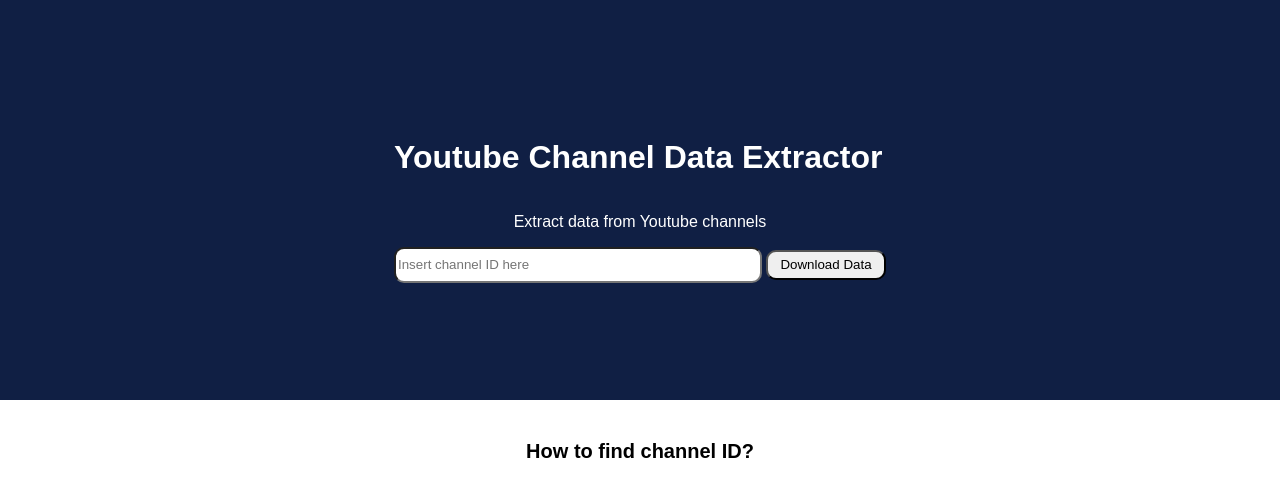
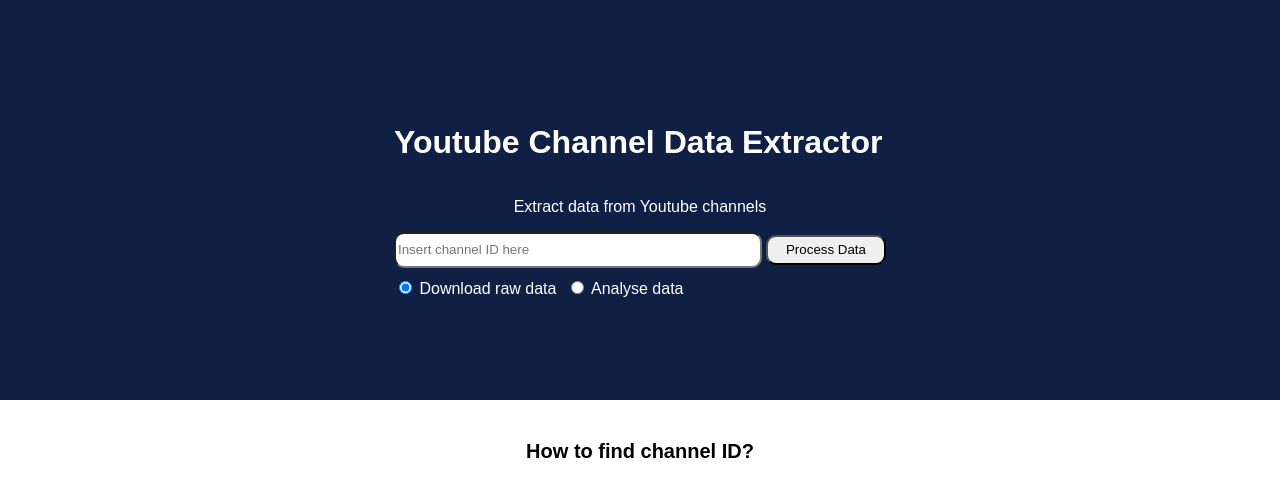
Before and after one commit to gabrieltsferreira/YTChannelDataExtractor, a Flask app: page / in a window 1280 px wide. Shown: the top 496 px of the page. Run offline with Flask 3, Linux system fonts and the light colour scheme.

Commit message:
Added download an analysis option

```diff
--- a/static/css/index.css
+++ b/static/css/index.css
@@ -42,6 +42,19 @@ body{
     border-radius: 10px;
     width: 120px;
     height: 30px;
+}
+
+
+.input-option{
+    display: flex;
+    justify-content: left;
+}
+
+.input-option-item{
+    font-family: Arial, Helvetica, sans-serif;
+    color: white;
+    padding-top: 10px;
+    padding-right: 10px;
 }
 
 
--- a/templates/index.html
+++ b/templates/index.html
@@ -19,9 +19,20 @@
                     </p>
                 </div>
                 <div class="input-field">
-                    <form method="post" autocomplete="off">
+                    <form class="forms" method="post" autocomplete="off">
                         <input class="input-style" type="text" name="channelID" placeholder="Insert channel ID here" required>
-                        <button class="download-buton" type="submit">Download Data</button>
+                        <button class="download-buton" type="submit">Process Data</button>
+
+                        <div class="input-option">
+                            <div class="input-option-item">
+                                <input type="radio" id="download" name="check" value="download" checked />
+                                <label for="download">Download raw data</label>
+                            </div>
+                            <div class="input-option-item">
+                                <input type="radio" id="analyse" name="check" value="analyse" />
+                                <label for="analyse">Analyse data</label>
+                            </div>
+                        </div>
                     </form>
                 </div>
             </div>
--- a/views.py
+++ b/views.py
@@ -9,13 +9,18 @@ def index():
         channel_id = request.form.get('channelID')
         channel_info, insights = get_channel_stats(channel_id)
 
-        # send_file(
-        #     'output/download.csv',
-        #     mimetype='text/csv',
-        #     download_name= channel_info['channel name'] + ' Channel Data' '.csv',
-        #     as_attachment=True
-        # )
-        return render_template('results.html', channel_info = channel_info, insights = insights)
+        check = request.form.getlist('check')[0]
+
+        if check == 'download':
+            return send_file(
+                'output/download.csv',
+                mimetype='text/csv',
+                download_name= channel_info['channel_name'] + ' Channel Data' '.csv',
+                as_attachment=True
+            )
+
+        elif check == 'analyse':
+            return render_template('results.html', channel_info = channel_info, insights = insights)
 
 
     return render_template('index.html')
```
